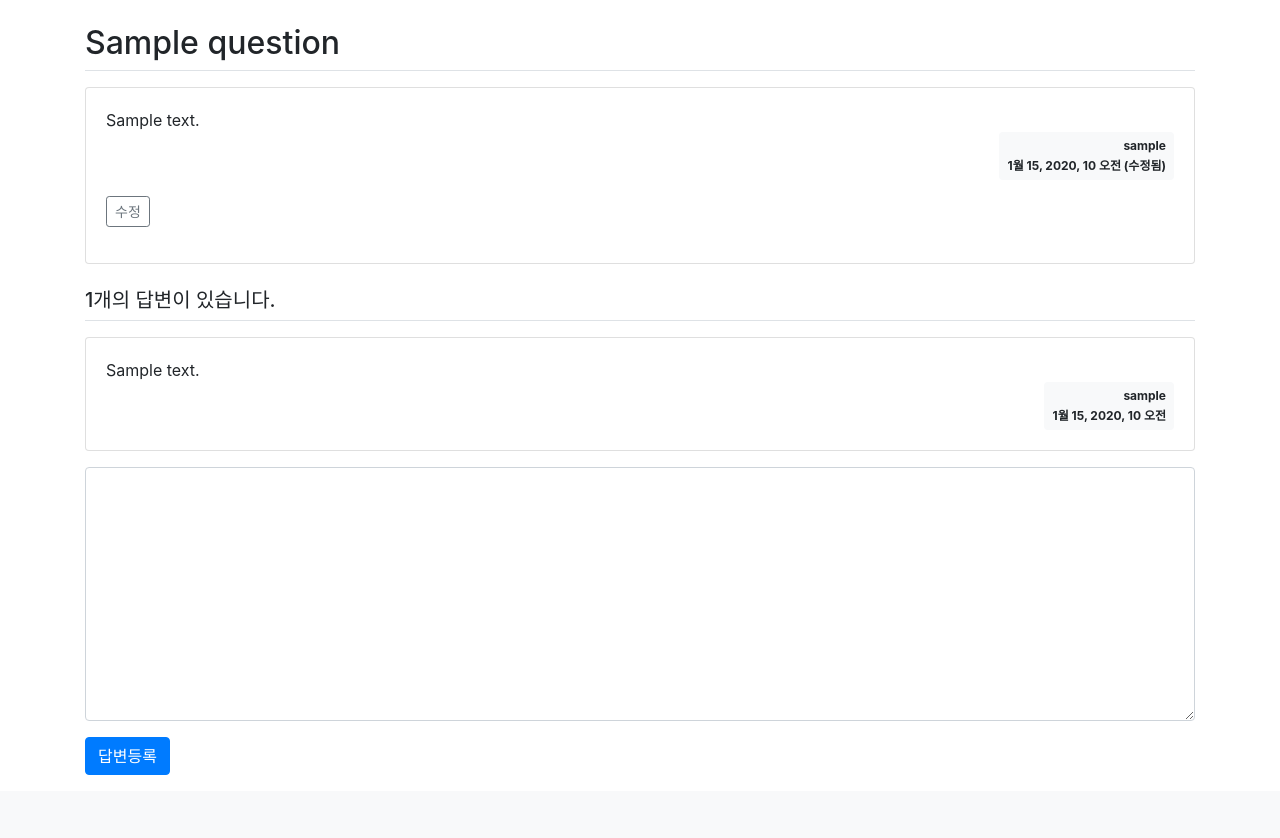
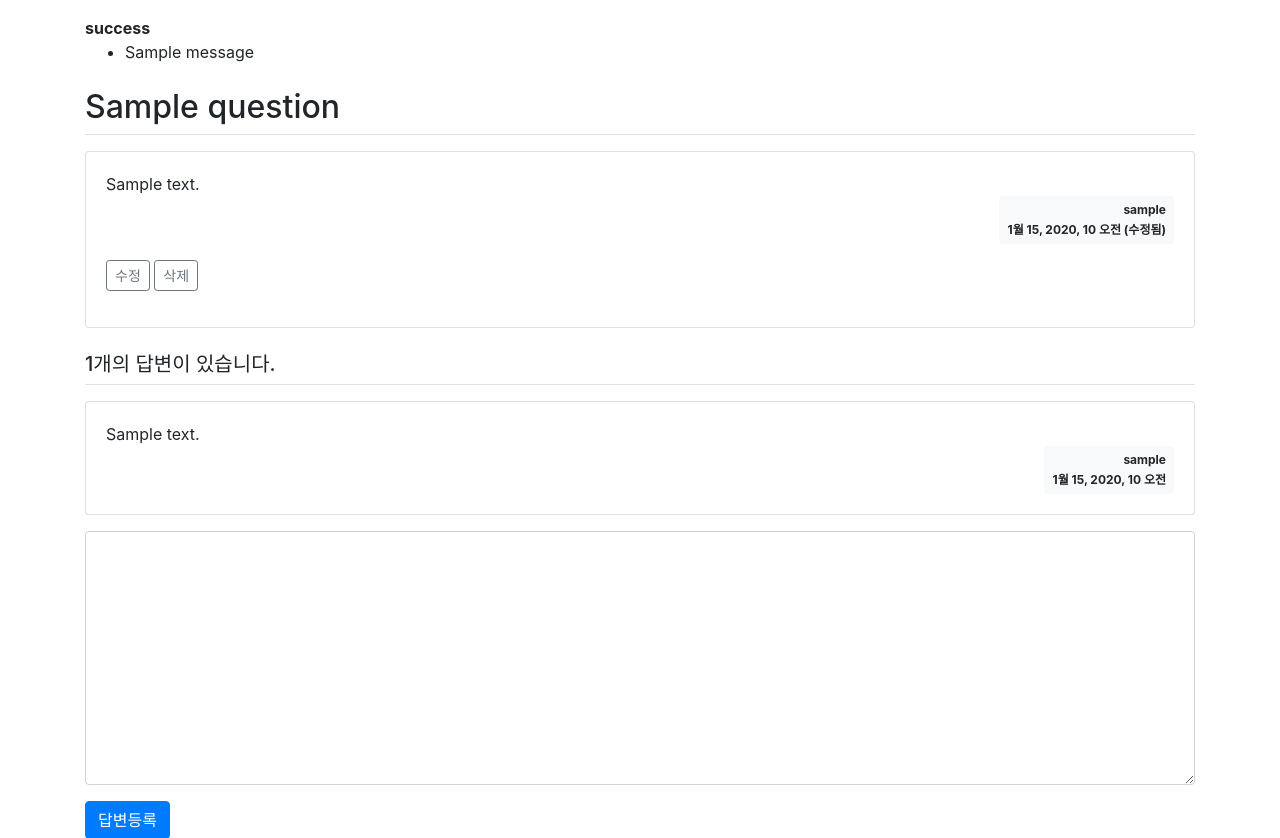
Before and after one commit to Hoon9901/django-study, a Django app: page /1/ in a window 1280 px wide. Shown: the part 57-895 px from the top of the page. Before the commit the page ends 832 px from the top, so only its background shows below. Run offline with Django 3.2, Linux system fonts and the light colour scheme; a user stored in the database is signed in; tables that the repository leaves empty hold one stand-in row (values such as "Sample post"); one stand-in notice (Sample message) is shown; some libraries are stand-ins or nearby versions.

Commit message:
질문 삭제 기능 추가

```diff
--- a/pybo/urls.py
+++ b/pybo/urls.py
@@ -8,5 +8,6 @@ urlpatterns = [
     path('<int:question_id>/', views.detail, name = 'detail'), # /pybo/2 -> detail
     path('answer/create/<int:question_id>/', views.answer_create, name = 'answer_create'),
     path('question/create/', views.question_create, name = 'question_create'),
-    path('question/modify/<int:question_id>', views.question_modify, name = 'question_modify'),
+    path('question/modify/<int:question_id>/', views.question_modify, name = 'question_modify'),
+    path('question/delete/<int:question_id>/', views.question_delete, name = 'question_delete'),
 ]
--- a/pybo/views.py
+++ b/pybo/views.py
@@ -85,3 +85,13 @@ def question_modify(request, question_id):
         form = QuestionForm(instance=question)  # 기존 저장된 질문 반영된 상태에서 수정
     context = {'form' : form}
     return render(request, 'pybo/question_form.html', context)
+
+@login_required(login_url='common:login')
+def question_delete(request, question_id):
+    """ 질문 삭제 """
+    question = get_object_or_404(Question, pk=question_id)
+    if request.user != question.author :
+        messages.error(request, '삭제권한이 없습니다')
+        return redirect('pybo:detail', question_id=question_id)
+    question.delete()   # js 함수 호출
+    return redirect('pybo:index')
--- a/templates/base.html
+++ b/templates/base.html
@@ -17,9 +17,12 @@
     {% block content %}
     {% endblock %}
     <!-- 기본 템플릿 안에 삽입될 내용 End -->
-<!-- jQuery JS -->
-<script src="{% static 'jquery-3.6.0.min.js' %}"></script>
-<!-- Bootstrap JS -->
-<script src="{% static 'bootstrap.min.js' %}"></script>
+    <!-- jQuery JS -->
+    <script src="{% static 'jquery-3.6.0.min.js' %}"></script>
+    <!-- Bootstrap JS -->
+    <script src="{% static 'bootstrap.min.js' %}"></script>
+    <!-- Java Script -->
+    {% block script %}
+    {% endblock %}
 </body>
 </html>
--- a/templates/pybo/question_detail.html
+++ b/templates/pybo/question_detail.html
@@ -2,6 +2,15 @@
 {% block content %}
 <!-- 템플릿 태그 -->
 <div class="container my-3">
+    <!-- 사용자오류 표시-->
+    {% if messages %}
+    <div class = "alert-alert-danger my-3" role = "alert">
+        {% for message in messages %}
+            <strong>{{ message.tags }}</strong>
+            <ul><li>{{ message.message }}</li></ul>
+        {% endfor %}
+    </div>
+    {% endif %}
     <!-- 제목 -->
     <h2 class="border-bottom py-2">{{ question.subject }}</h2>
     <!-- 질문 내용 -->
@@ -20,10 +29,11 @@
                     {% endif %}
                 </div>
             </div>
-            <!-- 수정 버튼 -->
+            <!-- 버튼(수정,삭제) -->
             {% if request.user == question.author%}
             <div class="my-3">
                 <a href="{% url 'pybo:question_modify' question.id %}" class="btn btn-sm btn-outline-secondary">수정</a>
+                <a href="#" class="delete btn btn-sm btn-outline-secondary" data-uri="{% url 'pybo:question_delete' question.id %}">삭제</a>
             </div>
             {% endif %}
         </div>
@@ -66,3 +76,16 @@
     </form>
 </div>
 {% endblock %}
+{% block script %}
+<!-- 스크립트-->
+<script type = 'text/javascript'>
+$(document).ready(function(){
+    $(".delete").on('click', function(){
+        console.log("삭제");
+        if(confirm("정말로 삭제하시겠습니까?")){
+            location.href = $(this).data('uri');
+        }
+    });
+});
+</script>
+{% endblock %}
--- a/templates/pybo/question_form.html
+++ b/templates/pybo/question_form.html
@@ -22,9 +22,7 @@
         </div>
         <div class="form-group">
             <label for="content">내용</label>
-            <textarea class="form-control" name="content" id="content"rows="10">
-                {{ form.content.value|default_if_none:'' }}
-            </textarea>
+            <textarea class="form-control" name="content" id="content"rows="10">{{ form.content.value|default_if_none:"" }}</textarea>
         </div>
         <button type="submit" class="btn btn-primary">저장</button>
     </form>
```
